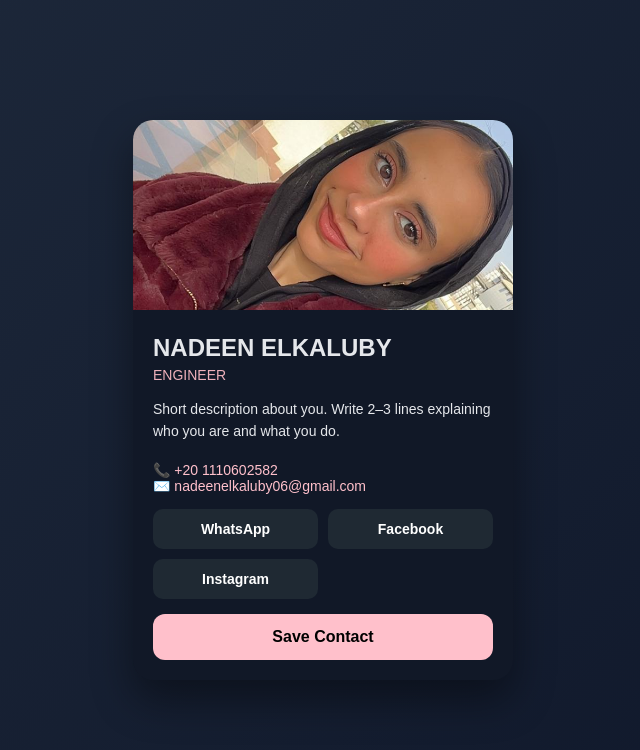
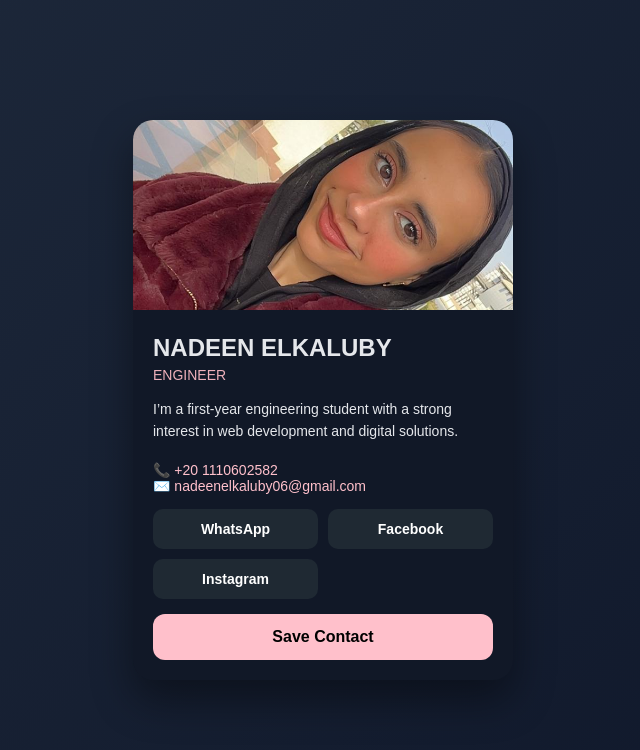
Before and after one commit to nadeenelkaluby06-stack/nfc-card, a plain HTML site: page index.html in a window 1280 px wide. Shown: the whole page, without its empty margins (317-957 px from the left). Drawn offline with Linux system fonts and the light colour scheme.

Commit message:
Update index.html

```diff
--- a/index.html
+++ b/index.html
@@ -121,7 +121,7 @@
       <div class="title">ENGINEER</div>
 
       <div class="description">
-        Short description about you. Write 2–3 lines explaining who you are and what you do.
+         I’m a first-year engineering student with a strong interest in web development and digital solutions.
       </div>
 
       <div class="info">
```
